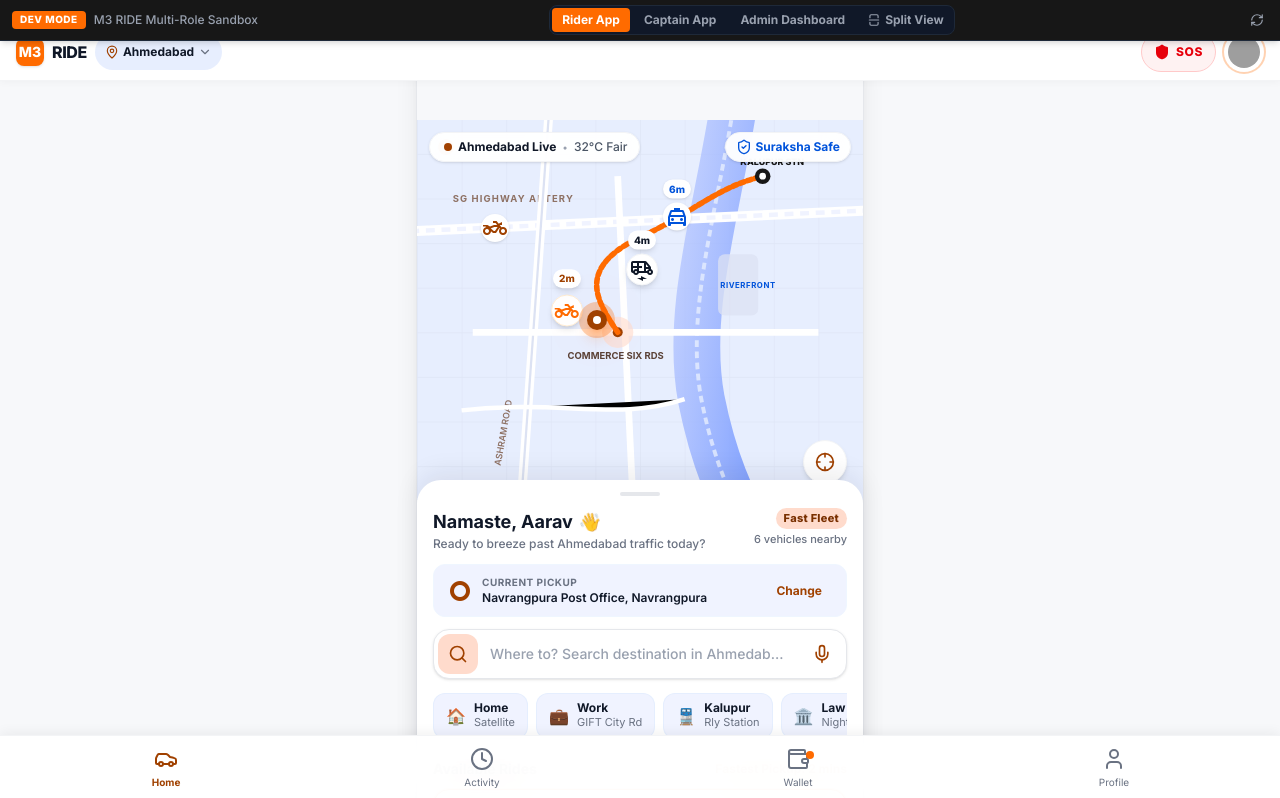
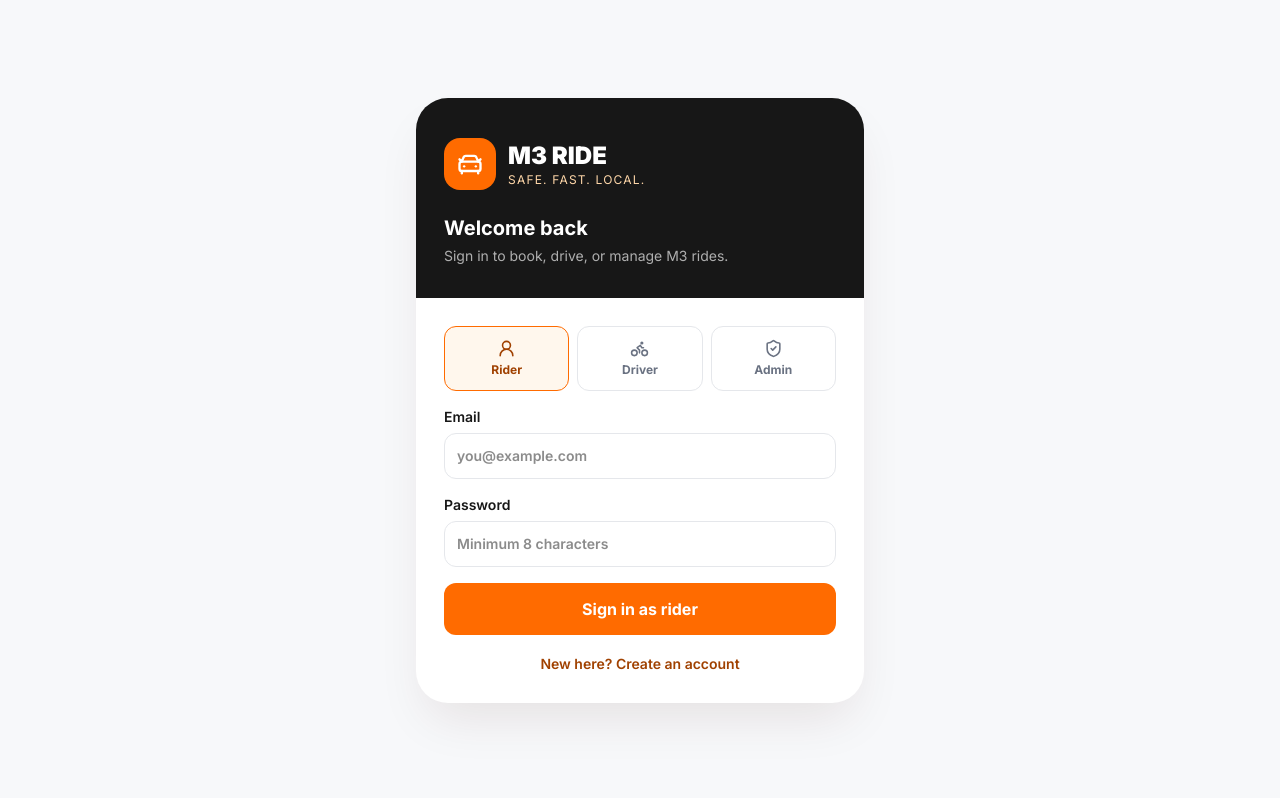
Before and after one commit to parikhjainim-oss/open, a React (Vite) app: page / in a window 1280 px wide. Shown: the top 798 px of the page. Built offline with nearby package versions, Linux system fonts and the light colour scheme; no server answers; grey boxes are pictures that could not be loaded.

Commit message:
codex change added login and all

```diff
--- a/src/App.tsx
+++ b/src/App.tsx
@@ -6,7 +6,6 @@
 import React, { useState, useEffect } from 'react';
 import { store } from './services/store';
 import { UserRole, LocationPoint, VehicleCategory, Ride } from './types';
-import { DevRoleSwitcher } from './components/common/DevRoleSwitcher';
 import { RiderHome } from './components/rider/RiderHome';
 import { VehicleSelect } from './components/rider/VehicleSelect';
 import { LiveTripTracking } from './components/rider/LiveTripTracking';
@@ -20,9 +19,17 @@ import { CaptainEarnings } from './components/captain/CaptainEarnings';
 import { CaptainProfile } from './components/captain/CaptainProfile';
 import { AdminDashboard } from './components/admin/AdminDashboard';
 import { SplitSimulation } from './components/demo/SplitSimulation';
+import { AppSplash } from './components/common/AppSplash';
+import { AuthScreen } from './components/auth/AuthScreen';
+import { authApi, AuthSession } from './services/api';
 
 export default function App() {
-  const [role, setRole] = useState<UserRole | 'split'>(() => store.getState().currentRole);
+  const [session, setSession] = useState<AuthSession | null>(() => authApi.getSession());
+  const [showSplash, setShowSplash] = useState(true);
+  const [role, setRole] = useState<UserRole | 'split'>(() => {
+    const savedSession = authApi.getSession();
+    return savedSession?.user.role === 'driver' ? 'captain' : savedSession?.user.role || store.getState().currentRole;
+  });
 
   // Rider navigation state
   const [riderScreen, setRiderScreen] = useState<'home' | 'vehicle_select' | 'tracking' | 'activity' | 'wallet' | 'profile'>('home');
@@ -46,24 +53,24 @@ export default function App() {
     });
   }, []);
 
-  const handleRoleChange = (newRole: UserRole | 'split') => {
-    setRole(newRole);
-    if (newRole !== 'split') {
-      store.setRole(newRole as UserRole);
-    }
+  useEffect(() => {
+    const timer = window.setTimeout(() => setShowSplash(false), 2200);
+    return () => window.clearTimeout(timer);
+  }, []);
+
+  const handleAuthenticated = (nextSession: AuthSession) => {
+    setSession(nextSession);
+    const nextRole: UserRole = nextSession.user.role === 'driver' ? 'captain' : nextSession.user.role;
+    setRole(nextRole);
+    store.setRole(nextRole);
   };
+
+  if (showSplash) return <AppSplash />;
+  if (!session) return <AuthScreen onAuthenticated={handleAuthenticated} />;
 
   return (
     <div className="min-h-screen bg-[#F7F8FA] flex flex-col font-['Inter',sans-serif]">
-      {/* Top Development Role Switcher Bar */}
-      <DevRoleSwitcher
-        currentRole={role}
-        onChangeRole={handleRoleChange}
-        activeRideId={activeRideId}
-      />
-
-      {/* Main Content Area (offset by 40px for top dev bar) */}
-      <div className="pt-10 flex-1 flex flex-col">
+      <div className="flex-1 flex flex-col">
         {/* RIDER APPLICATION */}
         {role === 'rider' && (
           <div className="w-full max-w-md mx-auto min-h-screen bg-white shadow-xl sm:border-x border-gray-200 relative flex flex-col">
--- /dev/null
+++ b/src/components/auth/AuthScreen.tsx
@@ -0,0 +1,48 @@
+import { FormEvent, useState } from 'react';
+import { Bike, CarFront, ShieldCheck, UserRound } from 'lucide-react';
+import { authApi, AuthSession } from '../../services/api';
+
+type AccountType = 'rider' | 'driver' | 'admin';
+
+export function AuthScreen({ onAuthenticated }: { onAuthenticated: (session: AuthSession) => void }) {
+  const [mode, setMode] = useState<'login' | 'register'>('login');
+  const [accountType, setAccountType] = useState<AccountType>('rider');
+  const [email, setEmail] = useState('');
+  const [password, setPassword] = useState('');
+  const [name, setName] = useState('');
+  const [phone, setPhone] = useState('');
+  const [vehicleType, setVehicleType] = useState('bike');
+  const [vehicleNumber, setVehicleNumber] = useState('');
+  const [loading, setLoading] = useState(false);
+  const [error, setError] = useState('');
+
+  const submit = async (event: FormEvent) => {
+    event.preventDefault();
+    setLoading(true); setError('');
+    try {
+      const session = mode === 'login'
+        ? await authApi.login(email, password)
+        : await authApi.register({ email, password, role: accountType === 'driver' ? 'driver' : 'rider', name, phone, vehicleType: accountType === 'driver' ? vehicleType : undefined, vehicleNumber: accountType === 'driver' ? vehicleNumber : undefined });
+      if (mode === 'login' && session.user.role !== accountType) throw new Error(`This account is registered as ${session.user.role}, not ${accountType}.`);
+      authApi.saveSession(session); onAuthenticated(session);
+    } catch (requestError) { setError(requestError instanceof Error ? requestError.message : 'Unable to sign in.'); }
+    finally { setLoading(false); }
+  };
+
+  return (
+    <main className="min-h-screen bg-[#F7F8FA] p-5 font-['Inter',sans-serif] sm:flex sm:items-center sm:justify-center">
+      <section className="mx-auto w-full max-w-md overflow-hidden rounded-[2rem] bg-white shadow-2xl shadow-orange-950/10">
+        <div className="bg-[#171717] px-7 pb-8 pt-10 text-white"><div className="mb-6 flex items-center gap-3"><div className="rounded-2xl bg-[#FF6B00] p-3"><CarFront size={28} /></div><div><h1 className="text-2xl font-black">M3 RIDE</h1><p className="text-xs tracking-widest text-orange-200">SAFE. FAST. LOCAL.</p></div></div><h2 className="text-xl font-bold">{mode === 'login' ? 'Welcome back' : 'Create your account'}</h2><p className="mt-1 text-sm text-white/65">Sign in to book, drive, or manage M3 rides.</p></div>
+        <form onSubmit={submit} className="space-y-4 p-7">
+          <div className="grid grid-cols-3 gap-2">{([['rider', UserRound, 'Rider'], ['driver', Bike, 'Driver'], ['admin', ShieldCheck, 'Admin']] as const).map(([value, Icon, label]) => <button key={value} type="button" onClick={() => { setAccountType(value); if (value === 'admin') setMode('login'); }} className={`rounded-xl border p-3 text-xs font-bold ${accountType === value ? 'border-[#FF6B00] bg-orange-50 text-[#A04100]' : 'border-gray-200 text-gray-500'}`}><Icon className="mx-auto mb-1" size={19} />{label}</button>)}</div>
+          {mode === 'register' && <><label className="block text-sm font-semibold">Full name<input required value={name} onChange={(event) => setName(event.target.value)} className="mt-1.5 w-full rounded-xl border border-gray-200 p-3 outline-none focus:border-[#FF6B00]" placeholder="Your name" /></label><label className="block text-sm font-semibold">Phone number<input value={phone} onChange={(event) => setPhone(event.target.value)} className="mt-1.5 w-full rounded-xl border border-gray-200 p-3 outline-none focus:border-[#FF6B00]" placeholder="+91 98765 43210" /></label>{accountType === 'driver' && <div className="grid grid-cols-2 gap-3"><label className="block text-sm font-semibold">Vehicle<select value={vehicleType} onChange={(event) => setVehicleType(event.target.value)} className="mt-1.5 w-full rounded-xl border border-gray-200 p-3"><option value="bike">Bike</option><option value="auto">Auto</option><option value="cab">Cab</option></select></label><label className="block text-sm font-semibold">Vehicle number<input value={vehicleNumber} onChange={(event) => setVehicleNumber(event.target.value)} className="mt-1.5 w-full rounded-xl border border-gray-200 p-3" placeholder="GJ-01-AB-1234" /></label></div>}</>}
+          <label className="block text-sm font-semibold">Email<input required type="email" value={email} onChange={(event) => setEmail(event.target.value)} className="mt-1.5 w-full rounded-xl border border-gray-200 p-3 outline-none focus:border-[#FF6B00]" placeholder="you@example.com" /></label>
+          <label className="block text-sm font-semibold">Password<input required minLength={8} type="password" value={password} onChange={(event) => setPassword(event.target.value)} className="mt-1.5 w-full rounded-xl border border-gray-200 p-3 outline-none focus:border-[#FF6B00]" placeholder="Minimum 8 characters" /></label>
+          {error && <p className="rounded-xl bg-red-50 p-3 text-sm font-medium text-red-700">{error}</p>}
+          <button disabled={loading} className="w-full rounded-xl bg-[#FF6B00] p-3.5 font-bold text-white disabled:opacity-60">{loading ? 'Please wait…' : mode === 'login' ? `Sign in as ${accountType}` : 'Create account'}</button>
+          {accountType !== 'admin' && <button type="button" onClick={() => { setMode(mode === 'login' ? 'register' : 'login'); setError(''); }} className="w-full text-sm font-semibold text-[#A04100]">{mode === 'login' ? 'New here? Create an account' : 'Already have an account? Sign in'}</button>}
+        </form>
+      </section>
+    </main>
+  );
+}
--- /dev/null
+++ b/src/components/common/AppSplash.tsx
@@ -0,0 +1,15 @@
+import { Bike, CarFront } from 'lucide-react';
+
+export function AppSplash() {
+  return (
+    <div className="fixed inset-0 z-50 flex flex-col items-center justify-center overflow-hidden bg-[#171717] text-white">
+      <div className="relative h-36 w-80 overflow-hidden">
+        <div className="absolute bottom-3 h-1 w-full rounded bg-white/20" />
+        <Bike className="splash-bike absolute bottom-6 left-0 text-[#FF6B00]" size={52} strokeWidth={2.4} />
+        <CarFront className="splash-car absolute bottom-5 left-0 text-white" size={62} strokeWidth={2.1} />
+      </div>
+      <p className="mt-5 text-3xl font-black tracking-tight">M3 RIDE</p>
+      <p className="mt-2 text-sm font-medium tracking-[0.24em] text-orange-300">MOVE YOUR CITY</p>
+    </div>
+  );
+}
--- a/src/index.css
+++ b/src/index.css
@@ -71,3 +71,23 @@
 .animate-wiggle {
   animation: wiggle 1.2s ease-in-out infinite;
 }
+
+@keyframes splash-bike-drive {
+  0% { transform: translateX(-4.5rem); opacity: 0; }
+  12% { opacity: 1; }
+  58% { transform: translateX(10rem); opacity: 1; }
+  100% { transform: translateX(23rem); opacity: 0; }
+}
+
+@keyframes splash-car-drive {
+  0%, 42% { transform: translateX(-5rem); opacity: 0; }
+  52% { opacity: 1; }
+  100% { transform: translateX(23rem); opacity: 0; }
+}
+
+.splash-bike { animation: splash-bike-drive 1.7s ease-in-out infinite; }
+.splash-car { animation: splash-car-drive 1.7s ease-in-out infinite; }
+
+@media (prefers-reduced-motion: reduce) {
+  .splash-bike, .splash-car { animation: none; opacity: 1; transform: translateX(8rem); }
+}
--- /dev/null
+++ b/src/services/api.ts
@@ -0,0 +1,36 @@
+export type AccountRole = 'rider' | 'driver' | 'admin';
+
+export interface AuthUser {
+  id: string;
+  email: string;
+  role: AccountRole;
+  rider?: { name: string; phone?: string | null } | null;
+  driver?: { name: string; phone?: string | null; vehicleType?: string; vehicleNumber?: string; status?: string } | null;
+}
+
+export interface AuthSession { token: string; user: AuthUser; }
+
+const API_URL = (import.meta.env.VITE_API_URL || 'http://localhost:4000').replace(/\/$/, '');
+const SESSION_KEY = 'm3_ride_auth_session';
+
+async function request<T>(path: string, options: RequestInit = {}, token?: string): Promise<T> {
+  const response = await fetch(`${API_URL}${path}`, {
+    ...options,
+    headers: { 'Content-Type': 'application/json', ...(token ? { Authorization: `Bearer ${token}` } : {}), ...options.headers },
+  });
+  const data = await response.json().catch(() => ({}));
+  if (!response.ok) throw new Error(data.message || 'Unable to complete this request.');
+  return data as T;
+}
+
+export const authApi = {
+  login(email: string, password: string) { return request<AuthSession>('/api/auth/login', { method: 'POST', body: JSON.stringify({ email, password }) }); },
+  register(payload: { email: string; password: string; role: 'rider' | 'driver'; name: string; phone?: string; vehicleType?: string; vehicleNumber?: string; licenceNumber?: string }) {
+    return request<AuthSession>('/api/auth/register', { method: 'POST', body: JSON.stringify(payload) });
+  },
+  saveSession(session: AuthSession) { localStorage.setItem(SESSION_KEY, JSON.stringify(session)); },
+  getSession(): AuthSession | null {
+    try { return JSON.parse(localStorage.getItem(SESSION_KEY) || 'null'); } catch { return null; }
+  },
+  clearSession() { localStorage.removeItem(SESSION_KEY); },
+};
```
Also changed, not shown: 3 other files (tests, documents, lock files or other folders).
